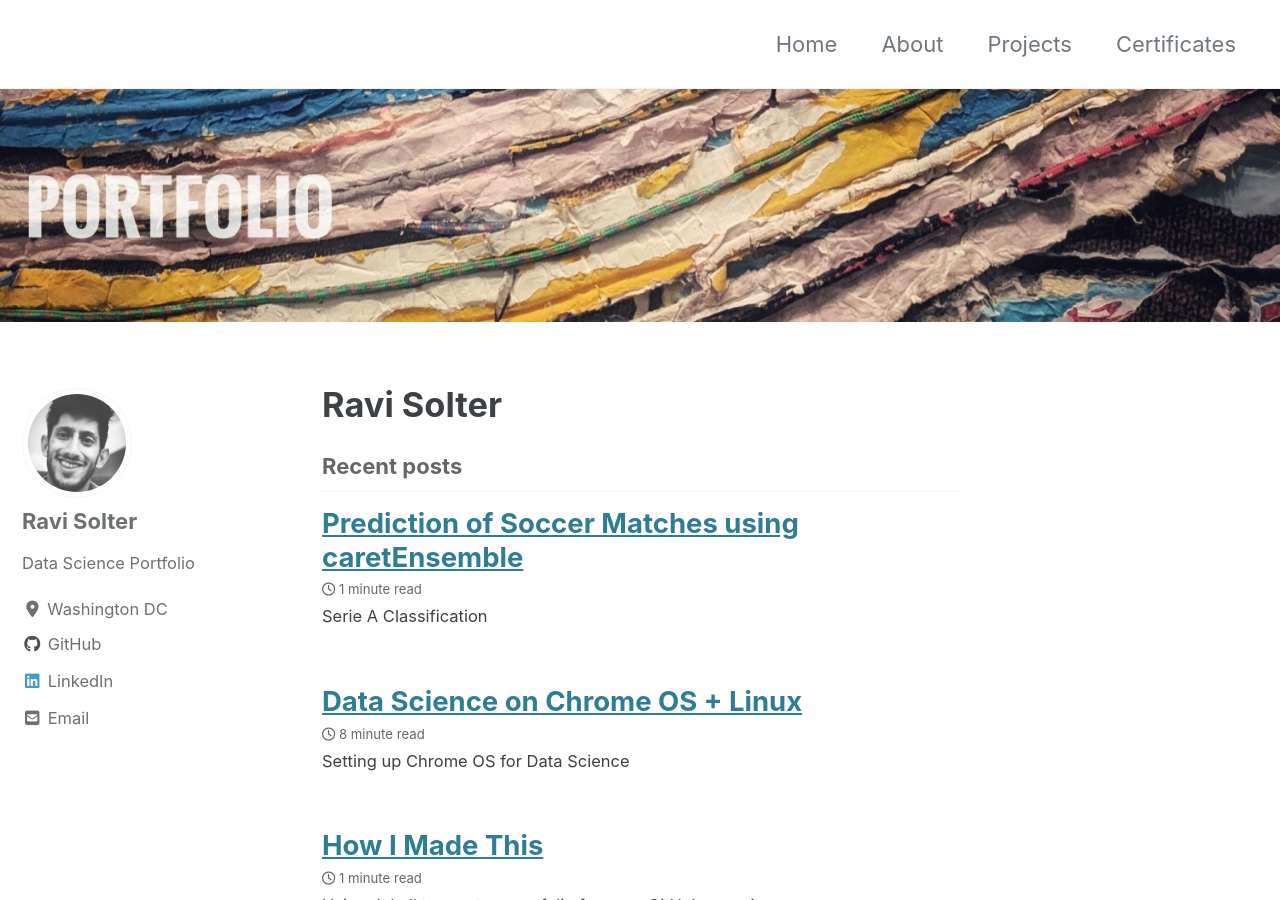
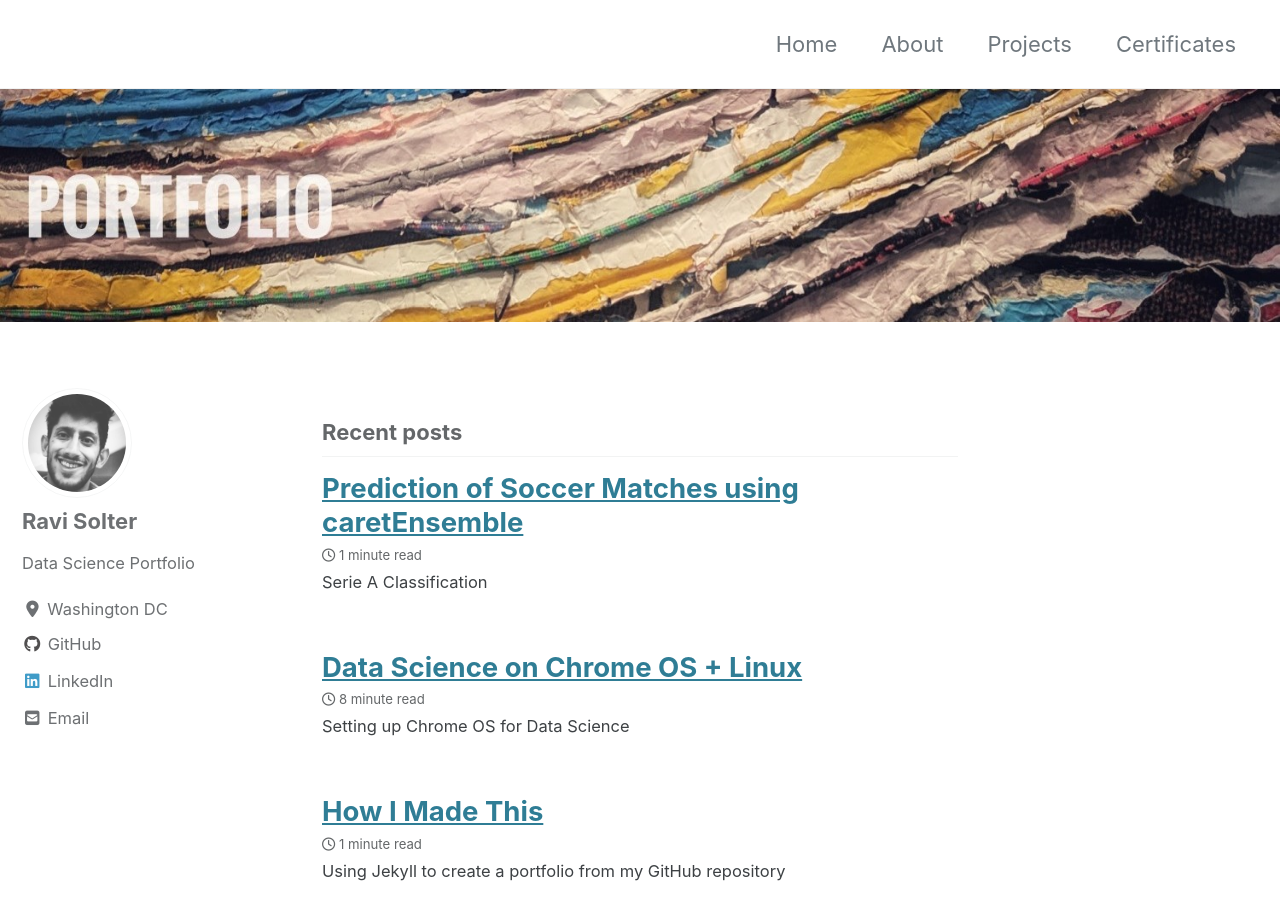
Before and after one commit to rsolter/rsolter.github.io, a Jekyll site: the page built from index.md, in a window 1280 px wide and 900 px high. Built offline with Jekyll 4.4.1, drawn with Linux system fonts in a browser that asks for light colours; cached includes are drawn as plain includes; nearby versions of some CDN libraries.

Commit message:
removed index title

```diff
--- a/index.md
+++ b/index.md
@@ -1,5 +1,4 @@
 ---
-title: "Ravi Solter"
 layout: home
 author_profile: true
 header:
```
